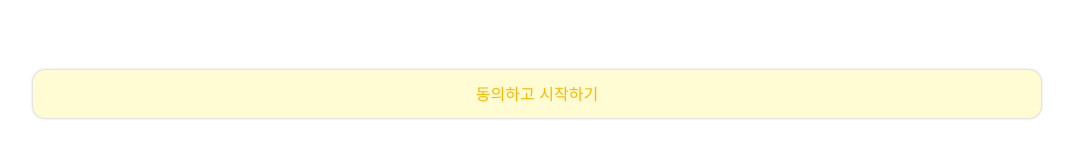
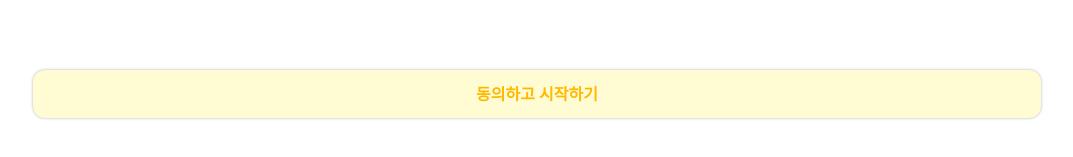
Before and after one commit to mealmory/mealmory_fe, a Next.js app: page /login/consent in a window 1280 px wide. Shown: the part 625-782 px from the top of the page, without its empty margins (103-1176 px from the left). Built offline with nearby package versions, Linux system fonts and the light colour scheme.

Commit message:
font weight semibold

```diff
--- a/src/app/login/consent/page.tsx
+++ b/src/app/login/consent/page.tsx
@@ -42,7 +42,7 @@ export default function Consent() {
             </div>
           );
         })}
-        <button className="bg-cuspoint text-cusorange shadow-border rounded-xl w-full p-3">
+        <button className="bg-cuspoint text-cusorange shadow-border rounded-xl w-full p-3 font-semibold">
           동의하고 시작하기
         </button>
       </div>
```
